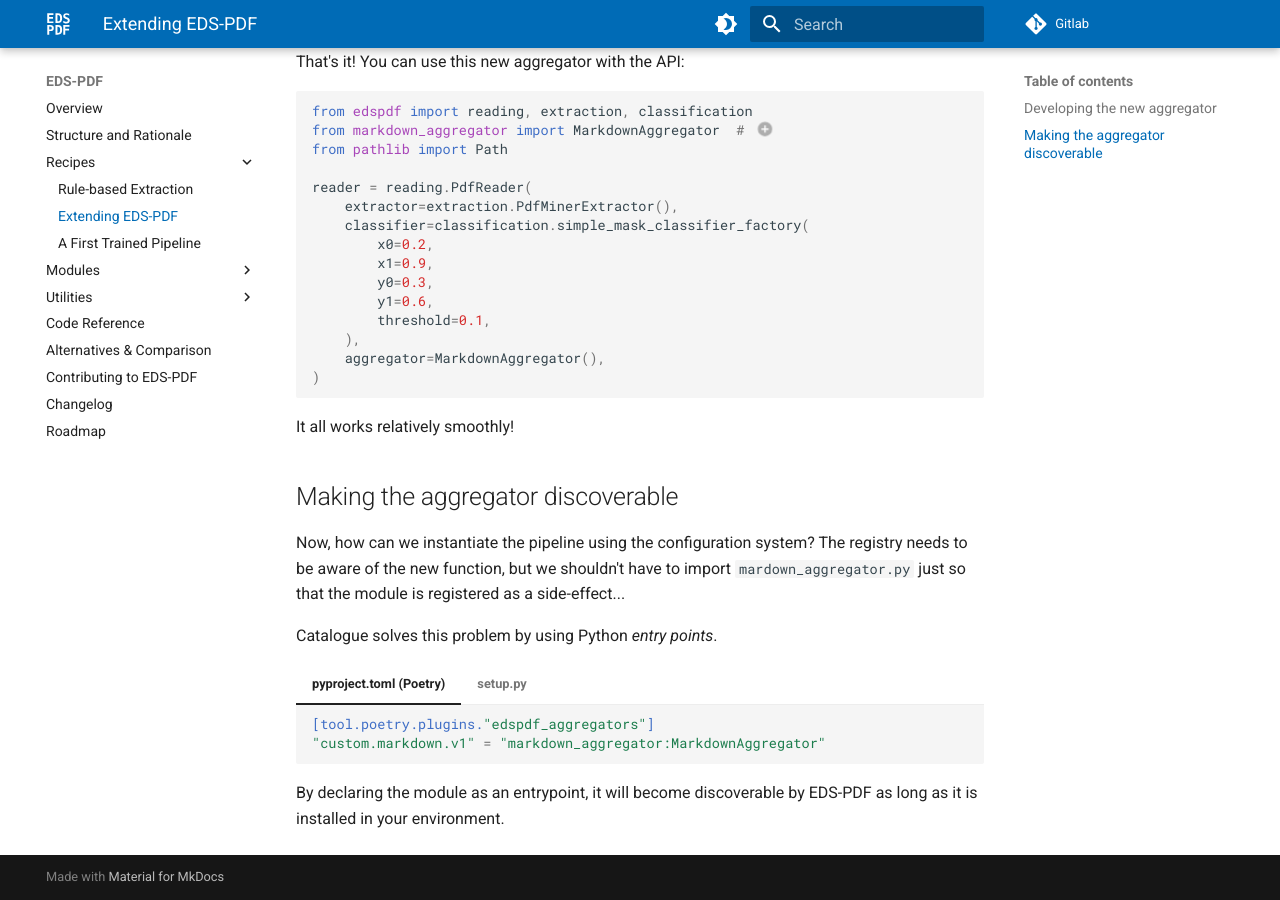
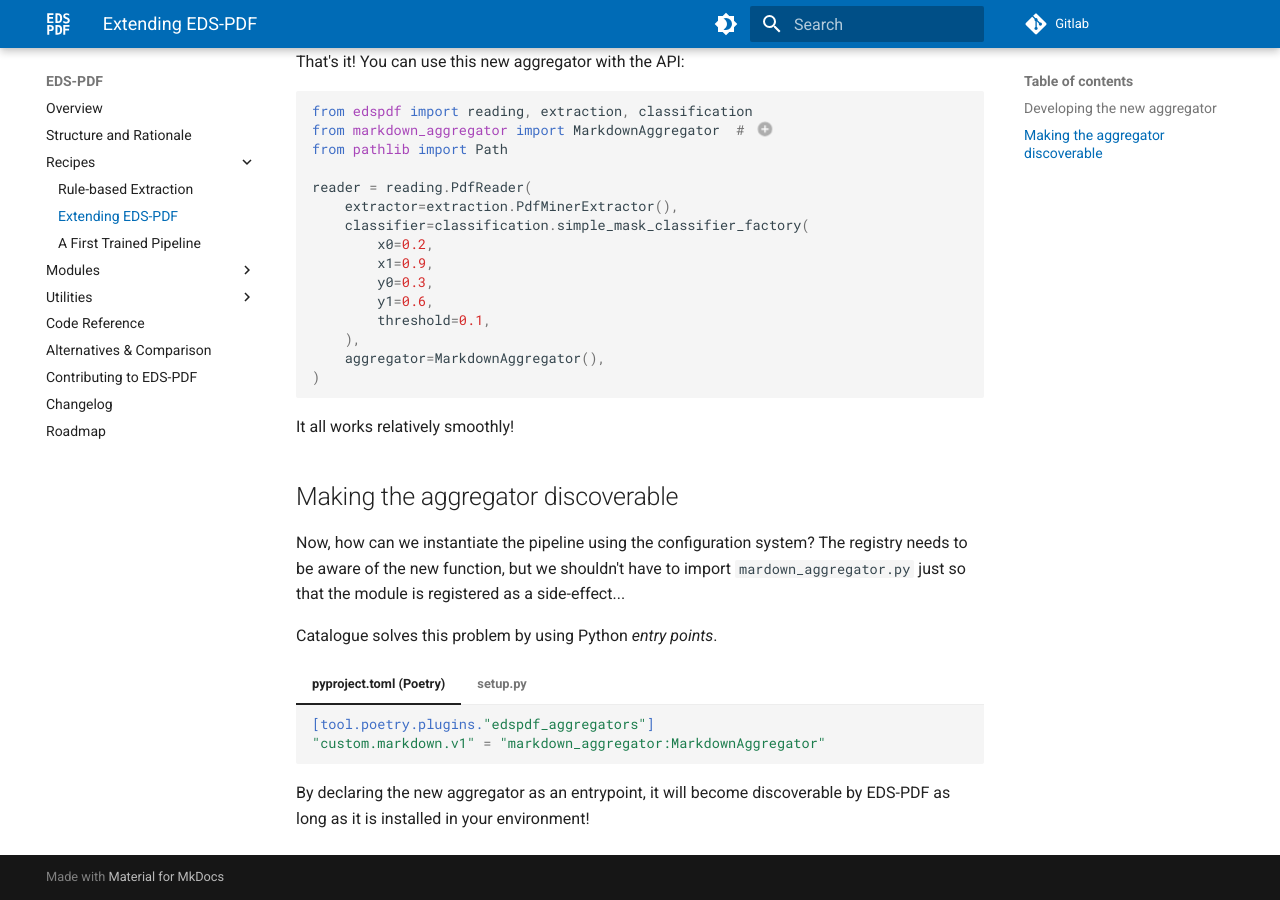
Before and after one commit to aphp/edspdf, an MkDocs documentation site: the page built from docs/recipes/extension.md, in a window 1280 px wide and 900 px high, scrolled down 1364 px. Built offline with MkDocs 1.6.1 and Material for MkDocs 9.7.7, drawn with Linux system fonts in a browser that asks for light colours; a script that is not in the unit is left out.

Commit message:
docs: update extensions

````diff
--- a/docs/recipes/extension.md
+++ b/docs/recipes/extension.md
@@ -117,5 +117,5 @@ Catalogue solves this problem by using Python _entry points_.
     )
     ```
 
-By declaring the module as an entrypoint, it will become discoverable by EDS-PDF
-as long as it is installed in your environment.
+By declaring the new aggregator as an entrypoint, it will become discoverable by EDS-PDF
+as long as it is installed in your environment!
````
